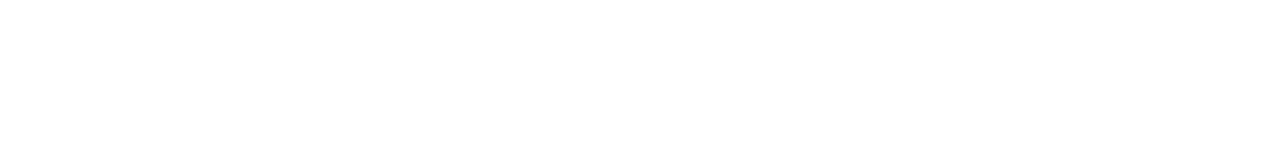
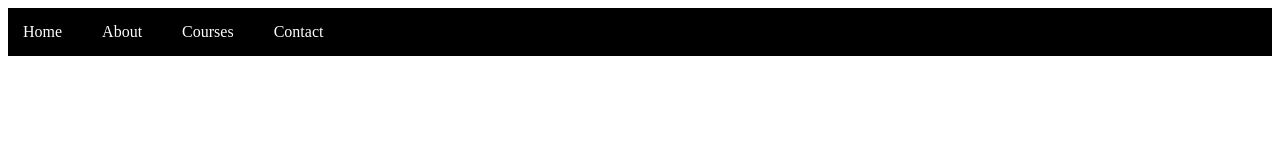
Before and after one commit to varungoyal752/WDW_0143, a plain HTML site: page Web_Designing_Workshop_Assignment/assignment_7.html in a window 1280 px wide. Drawn offline with Linux system fonts and the light colour scheme.

Commit message:
completed assignment_7.html

```diff
--- a/Web_Designing_Workshop_Assignment/assignment_7.html
+++ b/Web_Designing_Workshop_Assignment/assignment_7.html
@@ -10,6 +10,13 @@
   </style>
 </head>
 <body>
-
+  <nav aria-label="Main navigation">
+    <ul>
+      <li><a href="#home">Home</a></li>
+      <li><a href="#about">About</a></li>
+      <li><a href="#courses">Courses</a></li>
+      <li><a href="#contact">Contact</a></li>
+    </ul>
+  </nav>
 </body>
 </html>
```
